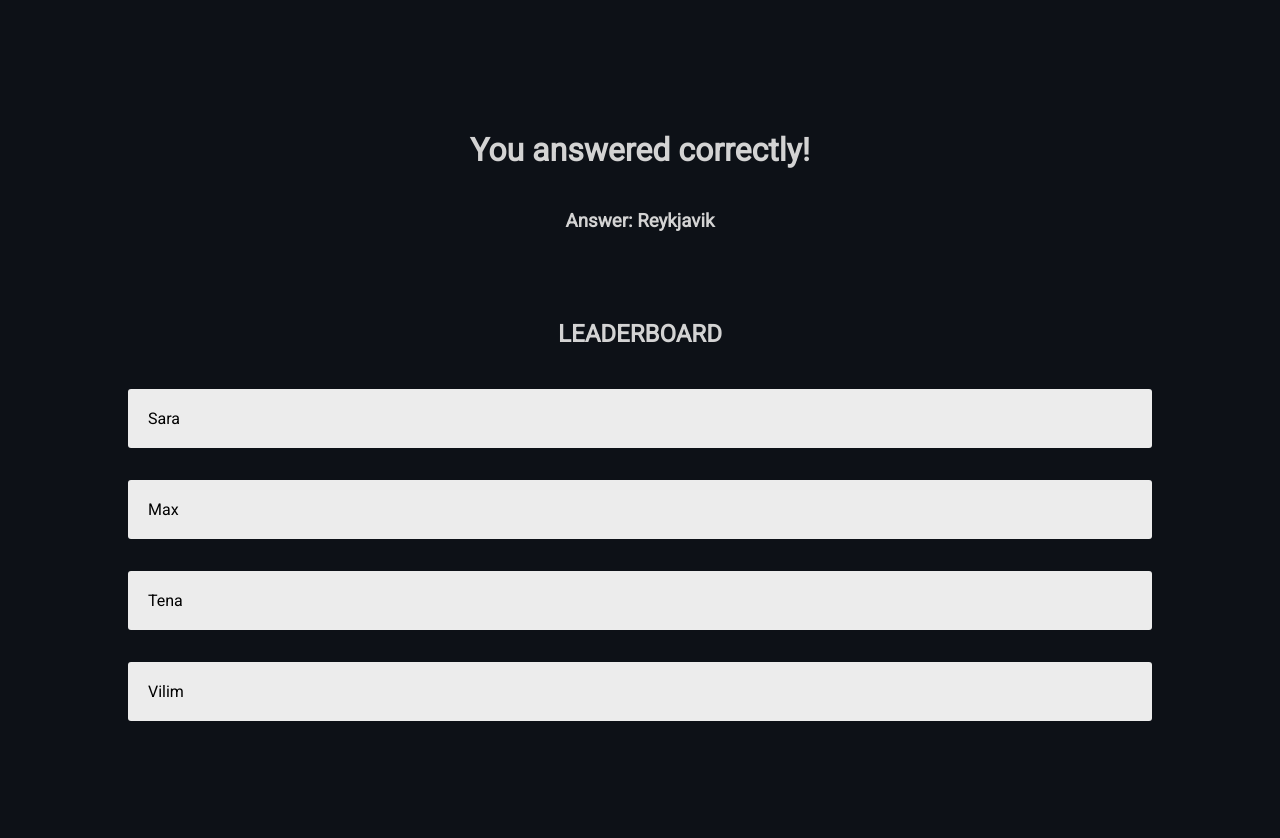
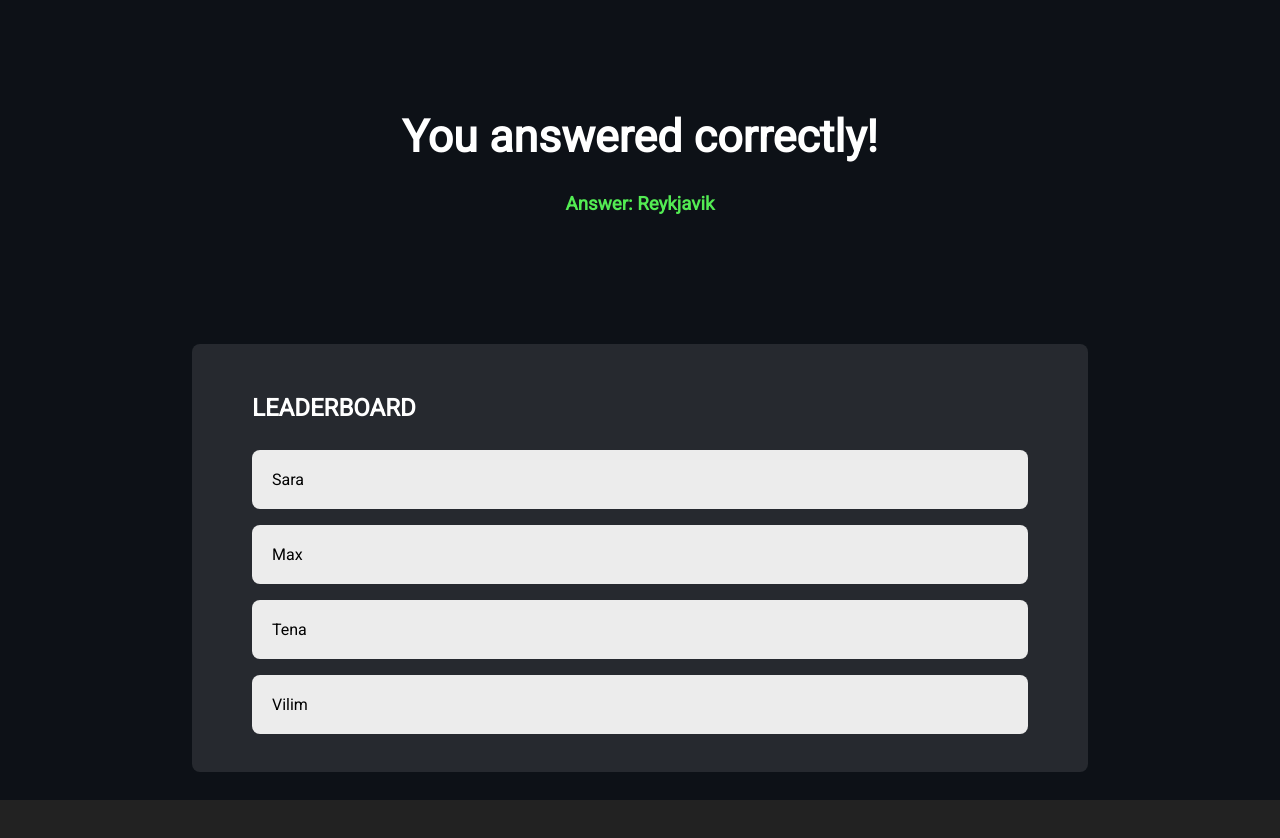
Before and after one commit to Legoracer/QuizGame, a Next.js app in the folder Client/: page /dev/answer in a window 1280 px wide. Shown: the top 838 px of the page. After the commit the page ends 800 px from the top, so only its background shows below. Built offline with nearby package versions, Linux system fonts and the light colour scheme.

Commit message:
changed design

```diff
--- a/Client/pages/dev/answer.jsx
+++ b/Client/pages/dev/answer.jsx
@@ -12,8 +12,8 @@ export default function answer() {
         <div className={[roboto.className, styles.answer].join(" ")}>
             <h1>You answered correctly!</h1>
             <h3>Answer: Reykjavik</h3>
-            <h2>LEADERBOARD</h2>
             <div className={styles.leaderboard}>
+                <h2>LEADERBOARD</h2>
                 <p>Sara</p>
                 <p>Max</p>
                 <p>Tena</p>
--- a/Client/styles/Lobby.module.css
+++ b/Client/styles/Lobby.module.css
@@ -23,13 +23,18 @@
     margin:25px;
 }
 
+.wait > .waitContainer > img{
+    width:200px;
+    rotate: 20deg;
+}
+
+
 .wait > .waitContainer > button {
-    background-color: rgb(255, 255, 255);
-    color: rgb(92, 91, 91);
+    background-color: rgb(232, 228, 228);
     border-radius: 8px;
     border: none;
-    width: 120px;
-    height: 40px;
+    width: 140px;
+    height: 50px;
     font-weight: bold;
     font-size: 16px;
 }
@@ -64,12 +69,13 @@
 } */
 
 .question {
+    background-color: rgb(13, 17, 23);
+    color:white;
     display: flex;
     justify-content: center;
     align-items: center;
     flex-direction: column;
     height: 100%;
-    background-color: rgb(13, 17, 23);
 }
 
 .question .answers {
@@ -94,34 +100,64 @@
     background-color: rgb(232, 228, 228);
 }
 
+
 .answer {
     background-color: rgb(13, 17, 23);
+    color:white;
     display: flex;
     align-items: center;
     flex-direction: column;
     height: 100%;
-    padding-top:110px;
 }
 
-.answer > h2{
-    margin-top: 70px;
+.answer > h1{
+    font-size:2.8em;
+    padding-top:80px;
 }
 
+.answer > h3{
+    color:rgb(83, 236, 83);
+    margin-top:0px;
+}
+
+
 .answer .leaderboard {
-    width: 80%;
+    background-color: rgba(255,255,255,0.1);
+    width: 70%;
     display: grid;
-    margin-top:5px;
+    margin-top:110px;
     grid-template:
         "a"
         "a"
         "a"
         "a";
+    padding:30px 0px;
+    border-radius:8px;
 }
 
-.answer .leaderboard *{
+.answer .leaderboard p{
     background-color: rgb(236, 236, 236);
     color:black;
     padding:20px;
-    border-radius: 3px;
+    border-radius: 8px;
     font-size:1em;
+    margin: 8px 60px;
 }
+
+.answer .leaderboard h2{
+    padding-left:60px;
+}
+
+.winner{
+    height:100%;
+    background-color: rgb(13, 17, 23);
+    color:white;
+    display:flex;
+    align-items: center;
+    justify-content:center;
+    flex-direction: column;
+}
+
+.winner > img{
+    width:140px;
+}
```
Also changed, not shown: Client/pages/dev/winner.jsx (added, +16 -0 lines), Client/public/crown.svg (added), Client/public/ghost.svg (added).
